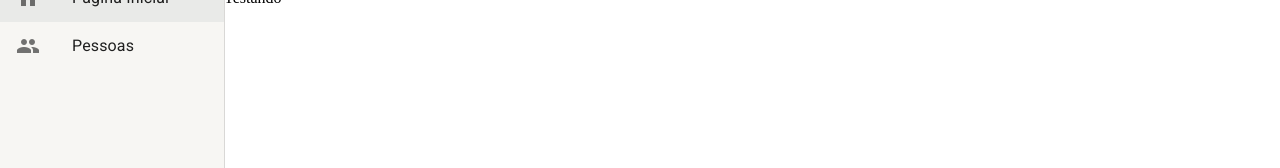
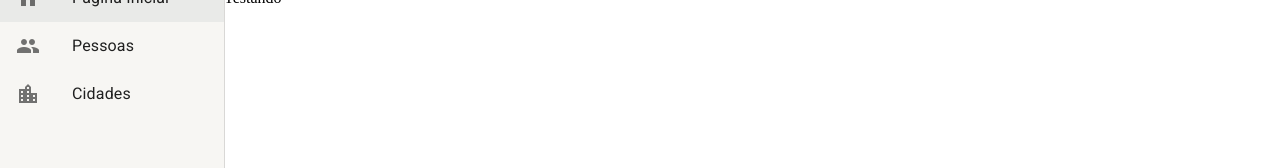
Before and after one commit to felipelouzeiro/city-monitor, a React (Create React App) app: page /pagina-inicial in a window 1280 px wide. Shown: the part 195-363 px from the top of the page. Built offline with nearby package versions, Linux system fonts and the light colour scheme.

Commit message:
:sparkles: feat: cria rota para cidades

```diff
--- a/src/pages/index.ts
+++ b/src/pages/index.ts
@@ -1,3 +1,5 @@
 export * from './dashboard/Dashboard';
 export * from './pessoas/ListagemDePessoas';
 export * from './pessoas/DetalheDePessoas';
+export * from './cidades/ListagemDeCidades';
+export * from './cidades/DetalheDeCidades';
--- a/src/routes/index.tsx
+++ b/src/routes/index.tsx
@@ -1,6 +1,12 @@
 import { useEffect } from 'react';
 import { Navigate, Route, Routes } from 'react-router-dom';
-import { Dashboard, DetalheDePessoas, ListagemDePessoas } from '../pages';
+import {
+  Dashboard,
+  DetalheDeCidades,
+  DetalheDePessoas,
+  ListagemDeCidades,
+  ListagemDePessoas,
+} from '../pages';
 import { useDrawerContext } from '../shared/contexts';
 
 export const AppRoutes = () => {
@@ -10,6 +16,7 @@ export const AppRoutes = () => {
     setDrawerOptions([
       { label: 'Página Inicial', icon: 'home', path: '/pagina-inicial' },
       { label: 'Pessoas', icon: 'people', path: '/pessoas' },
+      { label: 'Cidades', icon: 'location_city', path: '/cidades' },
     ]);
   }, []);
 
@@ -18,9 +25,10 @@ export const AppRoutes = () => {
       <Route path="/pagina-inicial" element={<Dashboard />} />
 
       <Route path="/pessoas" element={<ListagemDePessoas />} />
-
       <Route path="/pessoas/detalhe/:id" element={<DetalheDePessoas />} />
 
+      <Route path="/cidades" element={<ListagemDeCidades />} />
+      <Route path="/cidades/detalhe/:id" element={<DetalheDeCidades />} />
       {
         <Route
           path="*"
```
